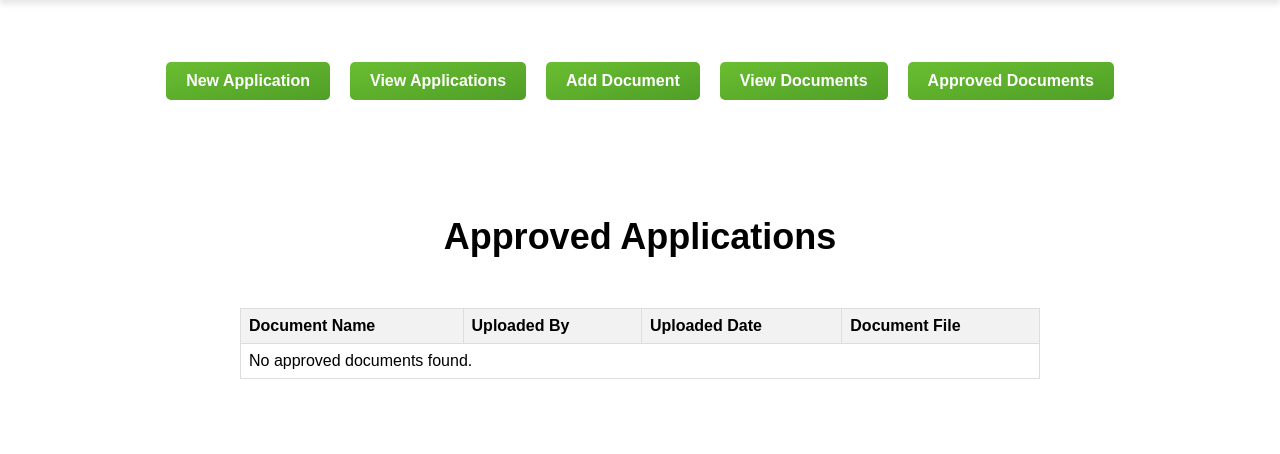
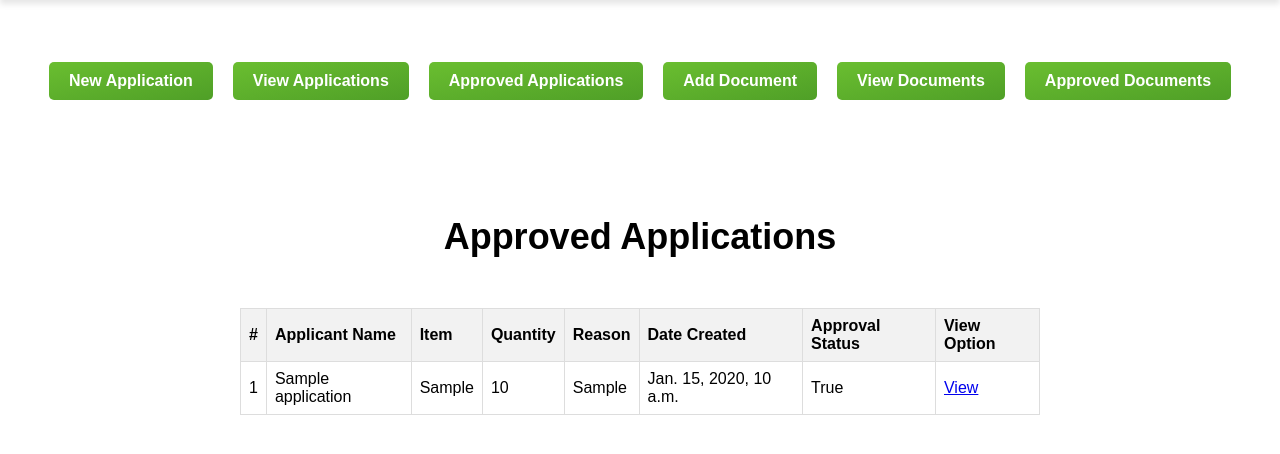
Before and after one commit to idesign254/LearningDjango1, a Django app: page /requisition/Approved_Applications/ in a window 1280 px wide. Shown: the part 125-579 px from the top of the page. Run offline with Django 3.2, Linux system fonts and the light colour scheme; data comes from the database, SQL or seed files in the repository; tables that the repository leaves empty hold one stand-in row (values such as "Sample post").

Commit message:
Linked the Approve Applications page to the application page

```diff
--- a/requisition/templates/Approved_Applications/approved_applications.html
+++ b/requisition/templates/Approved_Applications/approved_applications.html
@@ -146,23 +146,31 @@ th {
     <table>
       <thead>
         <tr>
-                <th>Document Name</th>
-                <th>Uploaded By</th>
-                <th>Uploaded Date</th>
-                <th>Document File</th>
+          <th>#</th>
+          <th>Applicant Name</th>
+          <th>Item</th>
+          <th>Quantity</th>
+          <th>Reason</th>
+          <th>Date Created</th>
+          <th>Approval Status</th>
+          <th>View Option</th>
         </tr>
       </thead>
       <tbody>
-            {% for doc in approved_docs %}
+        {% for application in approved_applicants %}
         <tr>
-                    <td>{{ doc.document_name }}</td>
-                    <td>{{ doc.uploaded_by }}</td>
-                    <td>{{ doc.uploaded_date }}</td>
-                    <td><a href="{{ doc.document_file.url }}" target="_blank">{{ doc.document_file.name }}</a></td>
+          <td>{{ forloop.counter }}</td>
+          <td>{{ application.applicant_name }}</td>
+          <td>{{ application.item }}</td>
+          <td>{{ application.quantity }}</td>
+          <td>{{ application.reason|truncatewords:10 }}</td>
+          <td>{{ application.date_created }}</td>
+          <td>{{ application.approval }}</td>
+          <td><a href="{% url 'requisition:application_detail' pk=application.pk %}">View</a></td>
         </tr>
         {% empty %}
             <tr>
-                    <td colspan="4">No approved documents found.</td>
+                <td colspan="4">No approved applications found.</td>
             </tr>
         {% endfor %}
     </tbody>
--- a/requisition/templates/View_Applications/View_Application.html
+++ b/requisition/templates/View_Applications/View_Application.html
@@ -165,7 +165,7 @@ th {
         {% endfor %}
         </tbody>
       </table><br>
-      <a href="" class="button">Approved Applications</a>
+      <a href="{% url 'requisition:approved_applications'%}" class="button">Approved Applications</a>
 
 
     </div>
--- a/requisition/templates/header.html
+++ b/requisition/templates/header.html
@@ -232,6 +232,7 @@ footer{
     <div class="button-container">
       <a href="{% url 'requisition:new_application' %}" class="button">New Application</a>
       <a href="{% url 'requisition:view_applications' %}" class="button">View Applications</a>
+      <a href="{% url 'requisition:approved_applications' %}" class="button">Approved Applications</a>
       <a href="{% url 'requisition:upload_document' %}" class="button">Add Document</a>
       <a href="{% url 'requisition:view_document' %}" class="button">View Documents</a>
       <a href="{% url 'requisition:approved_documents' %}" class="button">Approved Documents</a>
--- a/requisition/views.py
+++ b/requisition/views.py
@@ -65,6 +65,7 @@ def make_application(request):
             application.save()
             form = ApplicationForm()
             success_message = 'Your application has been submitted successfully!'
+            return redirect(reverse('requisition:view_applications'))
     else:
         form = ApplicationForm()
         success_message = ''
@@ -72,7 +73,7 @@ def make_application(request):
 
 @login_required(login_url='requisition:login')
 def View_Applications(request):
-    applications = Application.objects.all()
+    applications = Application.objects.order_by('-date_created')
     return render(request, 'View_Applications/View_Application.html', {'applications': applications})
 
 @login_required(login_url='requisition:login')
@@ -95,8 +96,8 @@ def cancel_application(request, application_id):
     return redirect('requisition:application_detail', pk=application.pk)
 
 def approved_applications(request):
-    approved_docs = Document.objects.filter(approval=True)
-    return render(request, 'Approved_Applications/approved_applications.html', {'approved_docs': approved_docs})
+    approved_applicants = Application.objects.filter(approval=True)
+    return render(request, 'Approved_Applications/approved_applications.html', {'approved_applicants': approved_applicants})
 
 
 
```
Lines whose indentation alone changed are shown as unchanged.
